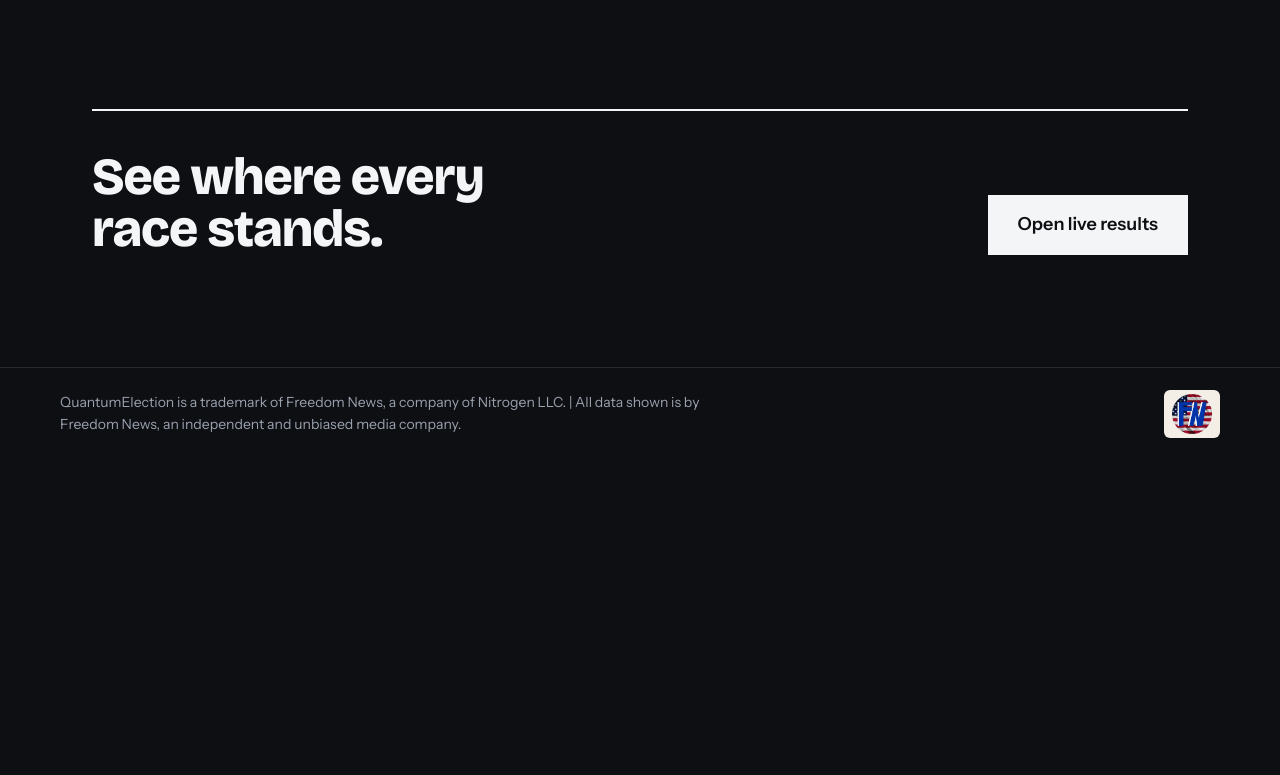
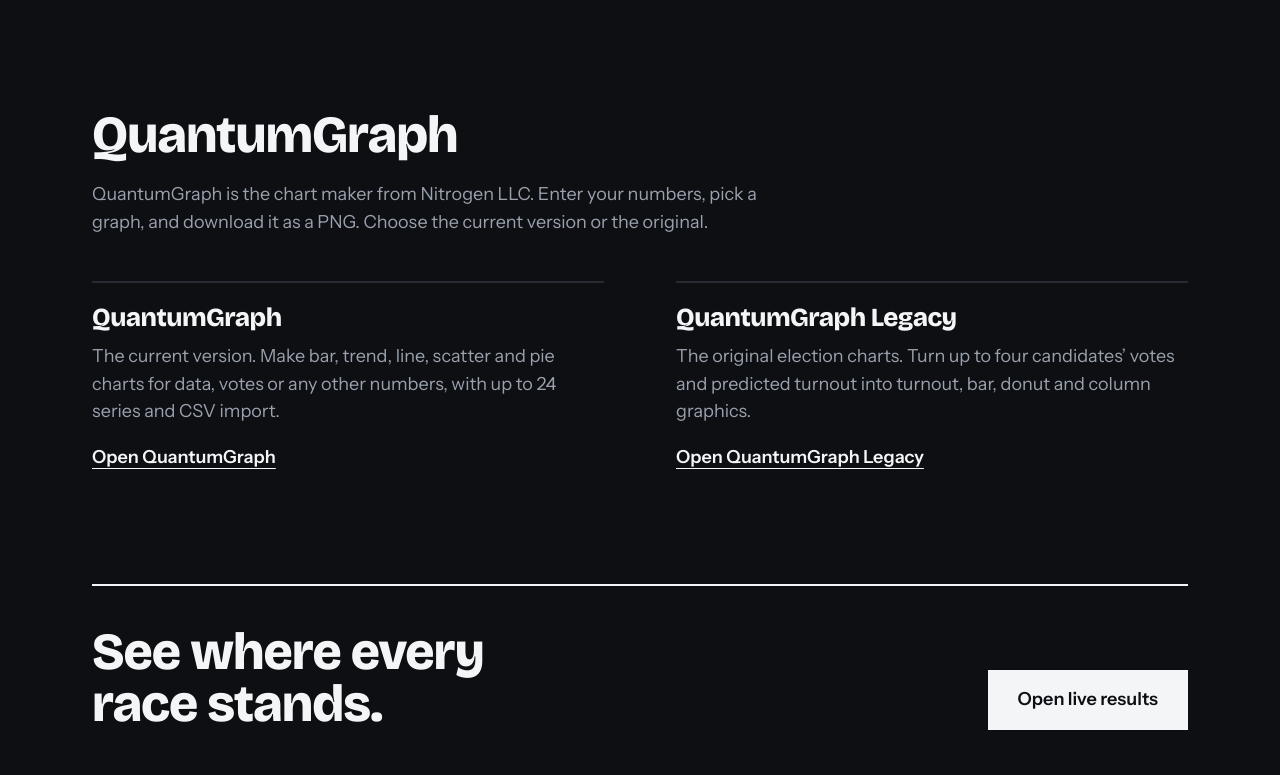
Before and after one commit to republic-of-freedom/Quantum-Election, a plain HTML site: page index.html in a window 1280 px wide. Shown: the part 1425-2200 px from the top of the page. Before the commit the page ends 1893 px from the top, so only its background shows below. Drawn offline with nearby package versions, Linux system fonts and the light colour scheme.

Commit message:
Update index.html

```diff
--- a/index.html
+++ b/index.html
@@ -84,6 +84,14 @@
   h3 { font-size: 26px; line-height: 1.15; margin-bottom: 10px; }
   .feat p { margin: 0; color: var(--muted); max-width: 46ch; }
 
+  /* ---------- QuantumGraph ---------- */
+  .sec-lead { margin: 20px 0 0; color: var(--muted); max-width: 58ch; }
+  .graph-links { display: grid; grid-template-columns: repeat(2, 1fr); gap: 56px 72px; margin-top: 44px; }
+  .glink { display: block; text-decoration: none; border-top: 2px solid var(--rule); padding-top: 20px; transition: border-color .15s; }
+  .glink:hover, .glink:focus-visible { border-top-color: var(--ink); }
+  .glink p { margin: 0; color: var(--muted); max-width: 46ch; }
+  .glink .go { display: inline-block; margin-top: 18px; font-weight: 600; text-decoration: underline; text-underline-offset: 5px; }
+
   /* ---------- Closing ---------- */
   .closing { display: flex; align-items: flex-end; justify-content: space-between; flex-wrap: wrap; gap: 28px; border-top: 2px solid var(--ink); padding-top: 40px; }
   .closing h2 { max-width: 14ch; }
@@ -95,7 +103,7 @@
   footer img { height: 48px; width: auto; max-width: 300px; object-fit: contain; display: block; background: var(--chip); padding: 4px 8px; border-radius: 6px; }
 
   @media (max-width: 900px) {
-    .feat { grid-template-columns: 1fr; gap: 36px; }
+    .feat, .graph-links { grid-template-columns: 1fr; gap: 36px; }
     .dmark span { display: none; }
   }
   @media (max-width: 560px) {
@@ -104,7 +112,7 @@
     .foot { flex-direction: column; align-items: flex-start; }
     .dseg { font-size: 16px; padding-left: 10px; }
   }
-  @media (prefers-reduced-motion: reduce) { html { scroll-behavior: auto; } .dseg { transition: none; } }
+  @media (prefers-reduced-motion: reduce) { html { scroll-behavior: auto; } .dseg, .glink { transition: none; } }
 </style>
 </head>
 <body>
@@ -113,6 +121,7 @@
     <a class="logo" href="#top" aria-label="QuantumElection home"><span class="glyph" aria-hidden="true"><i></i><i></i></span>QuantumElection</a>
     <nav class="topright" aria-label="Main">
       <a href="index.html" data-results>Live results</a>
+      <a href="#quantumgraph">QuantumGraph</a>
       <div class="theme" role="group" aria-label="Color theme">
         <button type="button" data-theme-btn="light" aria-pressed="false">Light Mode</button>
         <button type="button" data-theme-btn="dark" aria-pressed="true">Dark Mode</button>
@@ -159,6 +168,23 @@
       </div>
     </section>
 
+    <section id="quantumgraph" aria-labelledby="graphH">
+      <h2 id="graphH">QuantumGraph</h2>
+      <p class="sec-lead">QuantumGraph is the chart maker from Nitrogen LLC. Enter your numbers, pick a graph, and download it as a PNG. Choose the current version or the original.</p>
+      <div class="graph-links">
+        <a class="glink" href="Subsidiaries/QuantumGraph.html">
+          <h3>QuantumGraph</h3>
+          <p>The current version. Make bar, trend, line, scatter and pie charts for data, votes or any other numbers, with up to 24 series and CSV import.</p>
+          <span class="go">Open QuantumGraph</span>
+        </a>
+        <a class="glink" href="Subsidiaries/QuantumGraph_Legacy.html">
+          <h3>QuantumGraph Legacy</h3>
+          <p>The original election charts. Turn up to four candidates’ votes and predicted turnout into turnout, bar, donut and column graphics.</p>
+          <span class="go">Open QuantumGraph Legacy</span>
+        </a>
+      </div>
+    </section>
+
     <section aria-labelledby="endH">
       <div class="closing">
         <h2 id="endH">See where every race stands.</h2>
```
